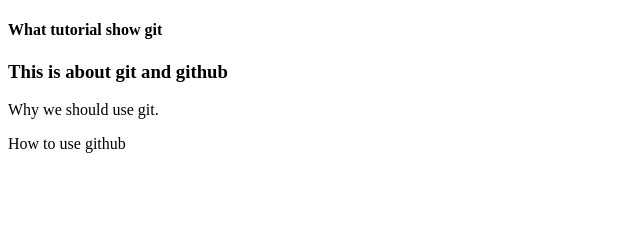
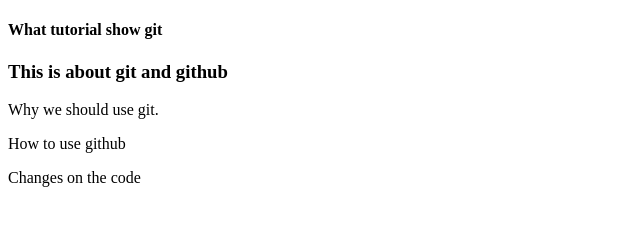
Before and after one commit to emmanuelates/Git_Github, a plain HTML site: page index.html in a window 1280 px wide. Shown: the whole page, without its empty margins (0-640 px from the left). Drawn offline with Linux system fonts and the light colour scheme.

Commit message:
feature change

```diff
--- a/index.html
+++ b/index.html
@@ -10,5 +10,6 @@
     <h3>This is about git and github</h3>
     <p>Why we should use git.</p>
     <p>How to use github</p>
+    <p>Changes on the code</p>
 </body>
 </html>
```
